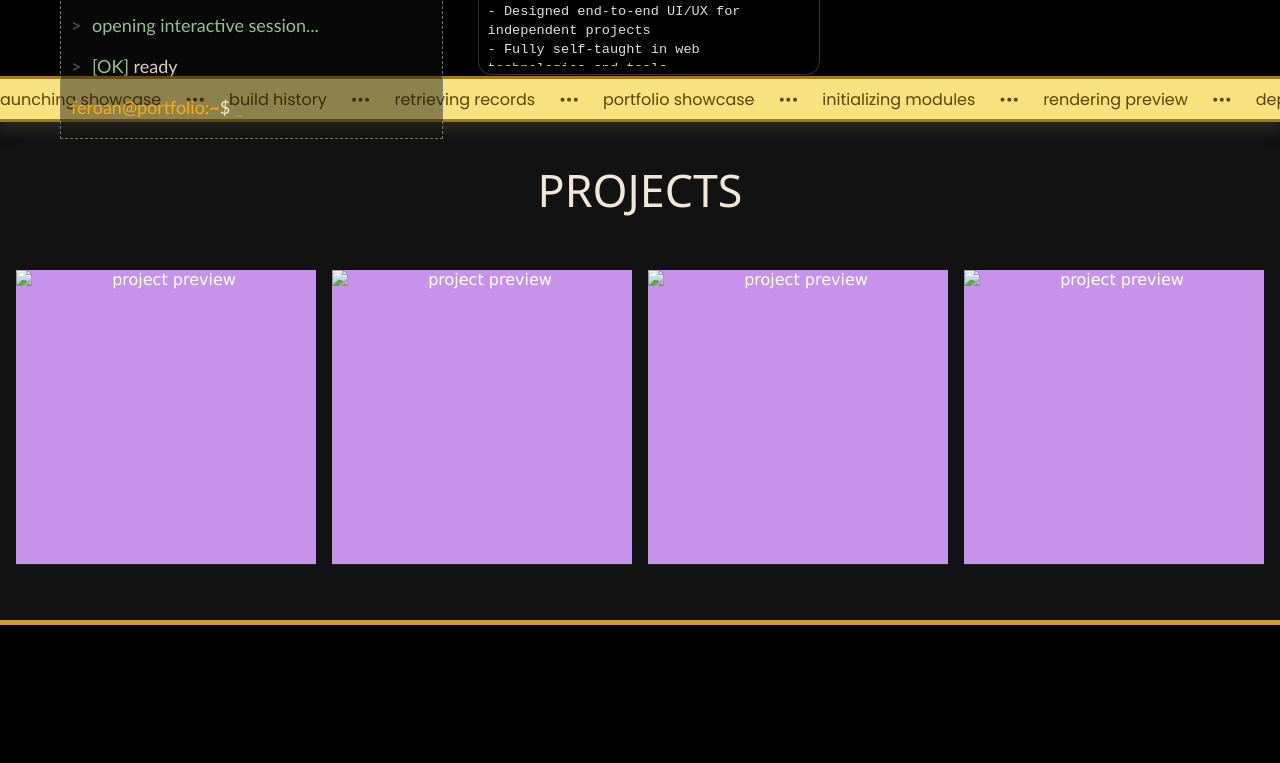
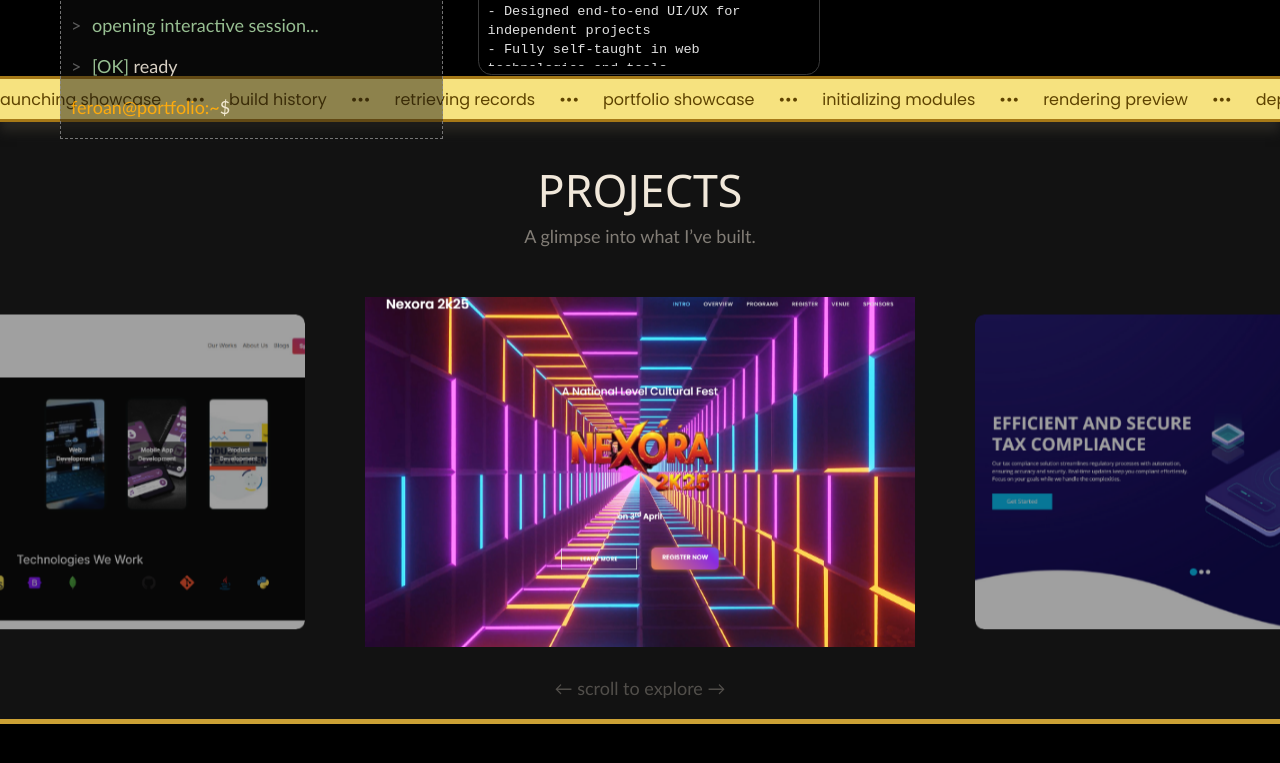
Before and after one commit to Feroan101/My-Portfolio, a plain HTML site: page index.html in a window 1280 px wide. Shown: the part 1005-1768 px from the top of the page. Before the commit the page ends 1730 px from the top, so only its background shows below. Drawn offline with nearby package versions, Linux system fonts and the light colour scheme.

Commit message:
project carousel

```diff
--- a/index.html
+++ b/index.html
@@ -174,13 +174,53 @@
     </div>
 
 
-        <h2>Projects</h2>
-        <div class="project-con">
-            <div class="project-card"><img src="" alt="project preview"/><div class="pro-overlay"><p>project 1</p></div><div class="card-ex">Nexora 2k25</div></div>
-            <div class="project-card"><img src="" alt="project preview"/><div class="pro-overlay"><p>Project 2</p></div><div class="card-ex">Consulting company</div></div>
-            <div class="project-card"><img src="" alt="project preview"/><div class="pro-overlay"><p>project 3</p></div><div class="card-ex">Tax Aduiting company</div></div>
-            <div class="project-card"><img src="" alt="project preview"/><div class="pro-overlay"><p>project 4</p></div><div class="card-ex">Structural Health Monitoring report</div></div>
+    <h2>Projects</h2>
+    <p>A glimpse into what I’ve built.</p>
+    <div class="carousel-container">
+        <div class="carousel-track scrollable-carousel">
+
+            <!-- Card 1 -->
+            <a href="https://feroan101.github.io/Dev-client-/" target="_blank">
+            <div class="project-card">
+                <div class="card-image-wrapper"><img src="img/devcli.jpg" alt="Consulting" /></div>
+                <div class="pro-overlay">
+                    <div class="card-title">Consulting Company</div>
+                </div>
+            </div>
+            </a>
+
+            <!-- Card 2 (Main Center Card) -->
+            <a href="https://nexora2k25.live/" target="_blank">
+            <div class="project-card active">
+                <div class="card-image-wrapper"><img src="img/culu fin.jpg" alt="Nexora" /></div>
+                <div class="pro-overlay">
+                    <div class="card-title">Nexora 2k25</div>
+                </div>
+            </div>
+            </a>
+
+            <!-- Card 3 -->
+            <a href="https://feroan101.github.io/HoH-5.0/" target="_blank">
+            <div class="project-card">
+                <div class="card-image-wrapper"><img src="img/tax ad.jpg" alt="Tax Company" /></div>
+                <div class="pro-overlay">
+                    <div class="card-title">Tax Auditing Company</div>
+                </div>
+            </div>
+            </a>
+
+            <!-- Card 4 -->
+            <a href="https://github.com/Feroan101/AI-Enabled-Structural-Health-Monitoring" target="_blank">
+            <div class="project-card">
+                <div class="card-image-wrapper"><img src="img/building.jpg" alt="SHM Report" /></div>
+                <div class="pro-overlay">
+                    <div class="card-title">Structural Health Monitoring</div>
+                </div>
+            </div>
+            </a>
         </div>
+    </div>
+        <p class="scroll-hint">← scroll to explore →</p>
     </div>
 
     <div style="height: 100px;"></div>
--- a/script.js
+++ b/script.js
@@ -8,3 +8,39 @@ window.addEventListener("DOMContentLoaded", () => {
     });
   }
 });
+
+const carousel = document.querySelector('.scrollable-carousel');
+const cards = document.querySelectorAll('.project-card');
+
+function highlightCenterCard() {
+const carouselRect = carousel.getBoundingClientRect();
+const centerX = carouselRect.left + carouselRect.width / 2;
+
+cards.forEach(card => {
+    const cardRect = card.getBoundingClientRect();
+    const cardCenterX = cardRect.left + cardRect.width / 2;
+
+    const distance = Math.abs(centerX - cardCenterX);
+
+    if (distance < cardRect.width / 2) {
+    card.classList.add('active');
+    } else {
+    card.classList.remove('active');
+    }
+});
+}
+
+function scrollToSecondCard() {
+if (cards.length >= 2) {
+    const secondCard = cards[1];
+    secondCard.scrollIntoView({ behavior: 'instant', inline: 'center', block: 'nearest' });
+}
+}
+
+// Use "load" to ensure DOM is ready
+window.addEventListener('load', () => {
+scrollToSecondCard();
+highlightCenterCard();
+});
+
+carousel.addEventListener('scroll', highlightCenterCard);
--- a/style.css
+++ b/style.css
@@ -265,7 +265,7 @@ padding: 0 23px;*/
   aspect-ratio: 4 / 7;
   margin: auto;
 
-  background-image: url('Mac.svg');
+  background-image: url('img/Mac.svg');
   background-size: contain;
   background-repeat: no-repeat;
   background-position: center;
@@ -451,35 +451,94 @@ iconify-icon:hover {
   border-bottom:5px solid #cba135;
 }
 
-.project-con{
-  display: flex;
-  justify-content: space-evenly;
-  padding-bottom: 50px;
-}
-
 .project-sec h2{
   font-size: 2.8rem;
-  margin-bottom: 50px;
+  margin-bottom: 5px;
   text-transform: uppercase;
 }
 
-.project-card{
+.project-sec p{
+  font-family: 'Gill Sans', 'Gill Sans MT', Calibri, 'Trebuchet MS', sans-serif;
+  font-size: 18px;
+  font-weight: 100;
+  padding: 0;
+  margin: 0;
+  margin-bottom: 20px;
+  color: rgba(241, 232, 218, 0.5);
+}
+
+.project-card {
+  width: 500px;
+  height: 350px;
+  overflow: hidden;
   position: relative;
+  display: flex;
+  flex-direction: column;
+  justify-content: flex-start;
+  align-items: center;
+  border-radius: 10px;
+  flex-shrink: 0;
+  transform: scale(0.9);
+  opacity: 0.6;
+  transition: transform 0.5s ease, opacity 0.5s ease;
+  background-color: transparent;
+  will-change: transform, opacity;
+  scroll-snap-align: center;
+}
+
+
+.card-image-wrapper {
+  width: 100%;
+  height: 100%; /* fill full card height */
+  overflow: hidden;
+  border-radius: 10px;
+  position: relative;
+}
+
+
+.card-image-wrapper img {
+  width: 100%;
+  height: 100%;
+  object-fit: cover;
+  object-position: top; /* THIS fixes the centering */
+  display: block;
+  position: relative;
+}
+
+.carousel-container {
+  width: 100%;
   overflow: hidden;
   display: flex;
   justify-content: center;
   align-items: center;
-  font-family:Verdana, Geneva, Tahoma, sans-serif ;
-  width: 300px;
-  height: 300px;
-  max-height: 300px;
-  max-width: 300px;
-  background-color: #c792ea;
-  transition: transform 300ms ease;
+  padding: 30px 0;
 }
 
-.project-card:hover{
-  transform: scale(1.03);
+.scrollable-carousel {
+  display: flex;
+  gap: 60px;
+  overflow-x: auto;
+  overflow-y: hidden;
+  scroll-behavior: smooth;
+  scroll-snap-type: x mandatory;
+  transform-style: preserve-3d;
+  padding: 0 300px; /* clip the sides so center card is prominent */
+  position: relative;
+}
+
+.scrollable-carousel::-webkit-scrollbar {
+  display: none;
+}
+.scrollable-carousel {
+  -ms-overflow-style: none;
+  scrollbar-width: none;
+}
+
+
+.project-card.active {
+  transform: scale(1.1);
+  opacity: 1;
+  z-index: 10;
 }
 
 .project-card img{
@@ -487,51 +546,51 @@ iconify-icon:hover {
   height: 100%;
   object-fit: cover;
   position: absolute;
-  top:0;bottom: 0;;
+  top:0;
+  bottom: 0;;
   z-index: 0;
 }
 
-.project-con .pro-overlay{
+.pro-overlay {
   position: absolute;
   inset: 0;
-  background: rgba(61, 61, 60, 0.388);
-  backdrop-filter: blur(10);
+  background: rgba(0, 0, 0, 0.3);
+  backdrop-filter: blur(4px);
+  display: flex;
+  align-items: center;
+  justify-content: center;
+  padding-bottom: 15px;
   opacity: 0;
-  color: #f6e27f;
-  display: flex;
-  justify-content: center;
-  align-items: center;
   transition: opacity 0.3s ease;
-  cursor: pointer;
-  z-index: 1;
 }
 
-.project-card:hover .pro-overlay{
+.project-card:hover .pro-overlay {
   opacity: 1;
 }
 
-.project-card p{
-  z-index: 2;
-  color: #ccc;
-  text-transform: uppercase;
+
+.card-title {
+  color: #fff;
+  background: rgba(0, 0, 0, 0.6);
+  padding: 5px 15px;
+  border-radius: 8px;
+  font-size: 0.9rem;
 }
 
-.card-ex{
-  position: absolute;
-  bottom: -30px;
-  width: 100%;
-  height: 35px;
-  background: #121212;
-  color: #d7d7d7;
-  font-size: 0.8rem;
+.scroll-hint {
   text-align: center;
-  line-height: 30px;
-  transition: bottom 0.3s ease;
-  border-top: 1px solid #2a2a2a;
-  z-index: 2;
+  color: #aaa;
+  font-size: 0.9rem;
+  margin: 10px 0;
+  animation: pulse 1.5s ease-in-out infinite;
+  user-select: none;
 }
 
-.project-card:hover .card-ex{bottom: 0;}
+@keyframes pulse {
+  0%, 100% { opacity: 0.4; }
+  50% { opacity: 1; }
+}
+
 
 
 /* ========== RESPONSIVE DESIGN ========== */
@@ -604,7 +663,7 @@ iconify-icon:hover {
   }
 
   .about1 img {
-    display: none; /* 🔥 Hides arrow image on mobile */
+    display: none; /* Hides arrow image on mobile */
   }
 
   .about-image {
@@ -680,17 +739,6 @@ iconify-icon:hover {
 
   /* Project Section */
 
-  .project-con {
-    flex-direction: column;
-    align-items: center;
-    gap: 20px;
-  }
-
-  .project-card {
-    width: 90%;
-    height: 200px;
-  }
-
   .project-banner {
     white-space: nowrap;
     overflow: hidden;
@@ -704,6 +752,28 @@ iconify-icon:hover {
     overflow: hidden;
     text-overflow: clip;
   }
+
+  .project-card {
+    width: 90vw; /* or 80vw depending on your spacing */
+    max-width: 500px;
+    height: 200px;
+    flex-shrink: 0;
+  }
+
+  .scrollable-carousel {
+    scroll-snap-type: x mandatory;
+    display: flex;
+    overflow-x: auto;
+    -webkit-overflow-scrolling: touch;
+    padding: 0 20px;
+    gap: 20px;
+    overflow-x: auto;
+  }
+
+  .carousel-container {
+    overflow-x: visible;
+  }
+
 
 }
 
@@ -741,4 +811,11 @@ iconify-icon:hover {
     font-size: 13px;
     margin: 0 6px;
   }
+
+  .project-card {
+    width: 90vw; /* or 80vw depending on your spacing */
+    max-width: 500px;
+    height: 320px;
+    flex-shrink: 0;
+  }
 }
```
Also changed, not shown: curly.png (deleted), img/Mac.svg (renamed from Mac.svg), img/building.jpg (added), img/culu fin.jpg (added), img/devcli.jpg (added), img/tax ad.jpg (added), mac UI/righty.png (deleted), mac UI/stars backup.jpg (deleted), mac UI/stars.svg (deleted), 2 other files.
